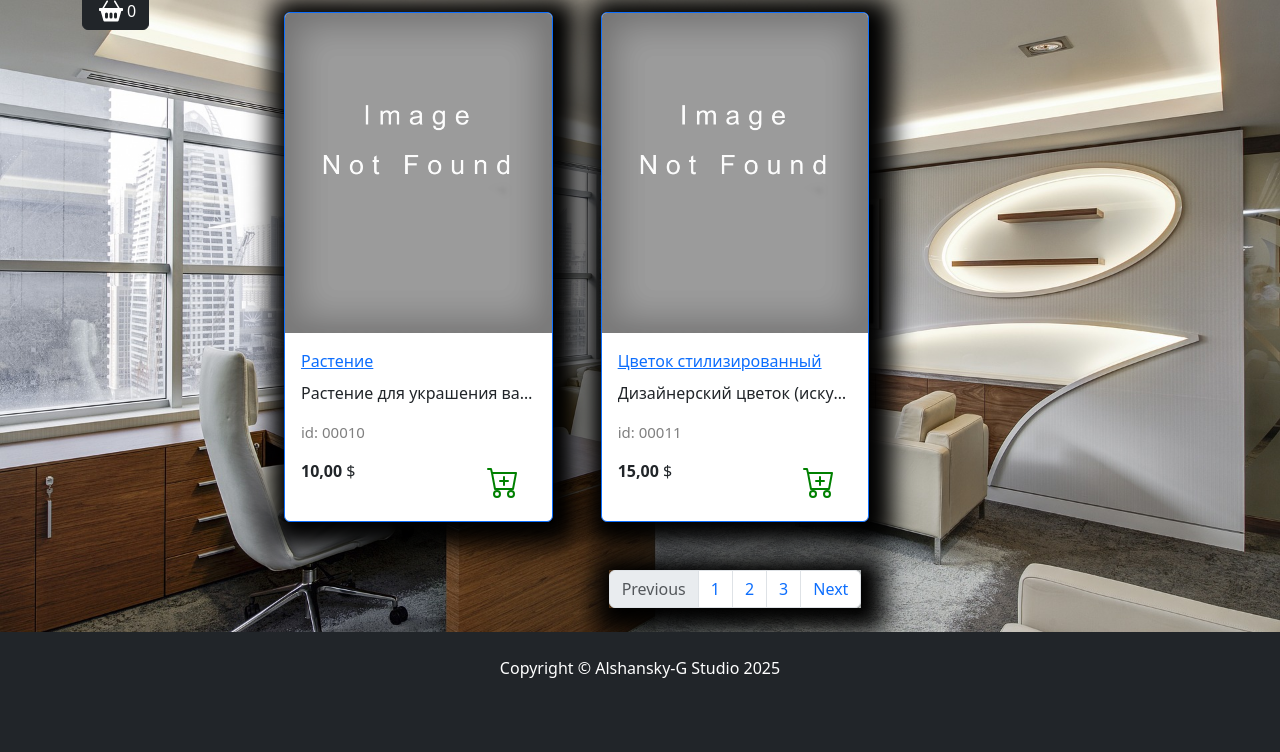
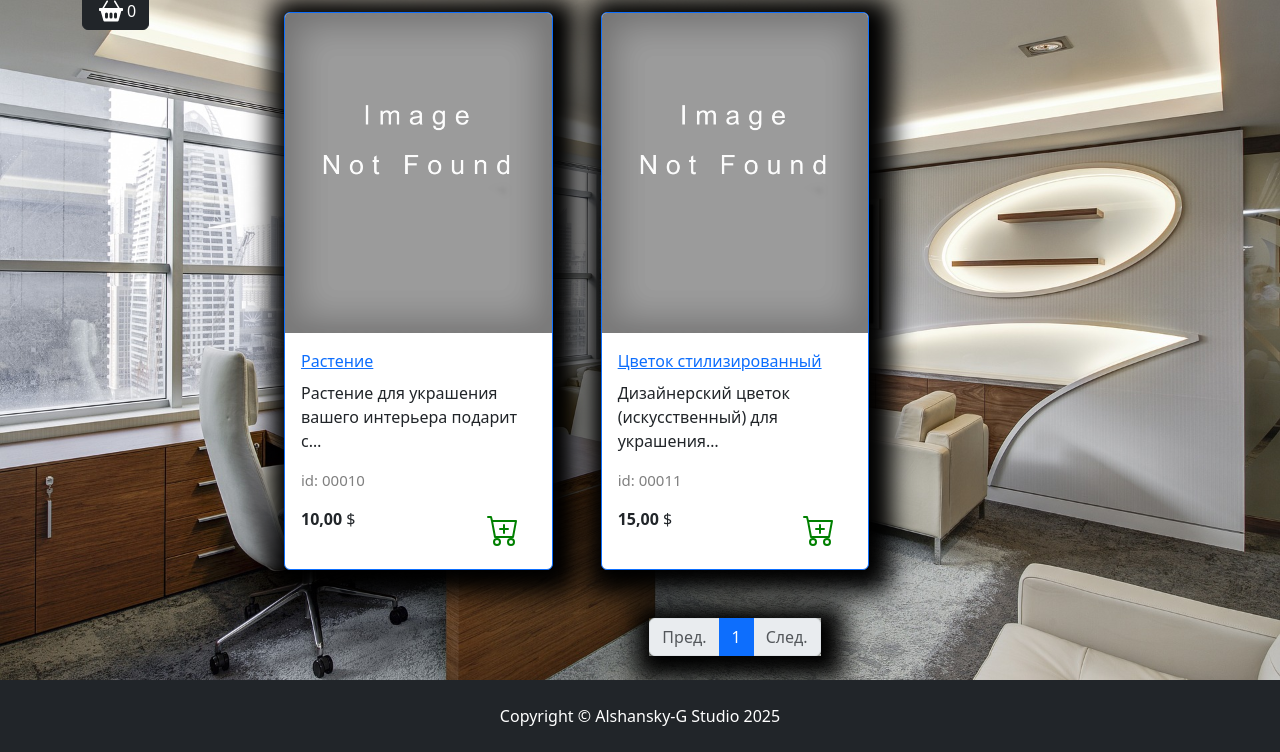
Before and after one commit to alshansky-g/django_shop, a Django app: page /catalog/dekor/ in a window 1280 px wide. Shown: the part 118-870 px from the top of the page. Before the commit the page ends 796 px from the top, so only its background shows below. Run offline with Django 5.2, Linux system fonts and the light colour scheme; data comes from the database, SQL or seed files in the repository; some libraries are stand-ins or nearby versions.

Commit message:
add products pagination

```diff
--- a/goods/models.py
+++ b/goods/models.py
@@ -36,6 +36,7 @@
         db_table = 'products'
         verbose_name = 'Товар'
         verbose_name_plural = 'Товары'
+        ordering = ('id',)
 
     def __str__(self) -> str:
         return self.name
--- a/goods/templates/goods/catalog.html
+++ b/goods/templates/goods/catalog.html
@@ -39,7 +39,7 @@
           {% endif %}
           <div class="card-body">
             <a href="{% url 'catalog:product' item.slug %}"><p class="card-title">{{ item.name }}</p></a>
-            <p class="card-text text-truncate">{{ item.description }}</p>
+            <p class="card-text">{{ item.description|truncatechars:50 }}</p>
             <p class="product_id">id: {{ item.show_id }}</p>
             <div class="d-flex justify-content-between">
               {% if item.discount %}
@@ -62,20 +62,18 @@
   <nav aria-label="Page navigation example">
     <ul class="pagination justify-content-center my-4">
       <div class="custom-shadow d-flex">
-        <li class="page-item disabled">
-          <a class="page-link">Previous</a>
+        <li class="page-item {% if not products.has_previous %}disabled{% endif %}">
+          <a class="page-link" href="{% if products.has_previous %}?page={{ products.previous_page_number }}{% endif %}">Пред.</a>
         </li>
-        <li class="page-item">
-          <a class="page-link" href="#">1</a>
-        </li>
-        <li class="page-item">
-          <a class="page-link" href="#">2</a>
-        </li>
-        <li class="page-item">
-          <a class="page-link" href="#">3</a>
-        </li>
-        <li class="page-item">
-          <a class="page-link" href="#">Next</a>
+        {% for page in products.paginator.page_range %}
+          {% if page >= products.number|add:-2 and page <= products.number|add:2 %}
+            <li class="page-item {% if products.number == page %}active{% endif %}">
+              <a class="page-link" href="?page={{ page }}">{{ page }}</a>
+            </li>
+          {% endif %}
+        {% endfor %}
+        <li class="page-item {% if not products.has_next %}disabled{% endif %}">
+          <a class="page-link" href="{% if products.has_next %}?page={{ products.next_page_number }}{% endif %}">След.</a>
         </li>
       </div>
     </ul>
--- a/goods/urls.py
+++ b/goods/urls.py
@@ -6,5 +6,5 @@
 
 urlpatterns = [
     path('<slug:category_slug>/', catalog, name='index'),
-    path('product/<slug:product_slug>/', product, name='product')
+    path('product/<slug:product_slug>/', product, name='product'),
 ]
--- a/goods/views.py
+++ b/goods/views.py
@@ -1,23 +1,26 @@
-from django.shortcuts import render
+from django.core.paginator import Paginator
+from django.shortcuts import get_list_or_404, render
 
 from goods.models import Product
 
 
-def catalog(request, category_slug):
+def catalog(request, category_slug: str):
+    page = request.GET.get('page', 1)
     if category_slug == 'all':
         products = Product.objects.all()
     else:
-        products = Product.objects.filter(category__slug=category_slug)
+        products = get_list_or_404(Product.objects.filter(category__slug=category_slug))
+    paginator = Paginator(products, 3)
+    current_page = paginator.get_page(page)
     context = {
         'title': 'Home - Каталог',
-        'products': products
+        'products': current_page,
+        'slug_url': category_slug,
     }
     return render(request, 'goods/catalog.html', context=context)
 
 
 def product(request, product_slug: str):
     product = Product.objects.get(slug=product_slug)
-    context = {
-        'product': product
-    }
+    context = {'product': product}
     return render(request, 'goods/product.html', context=context)
```
